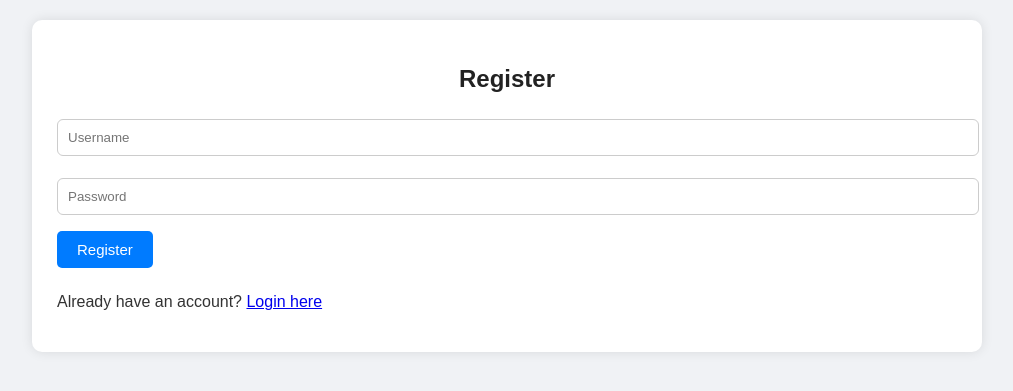
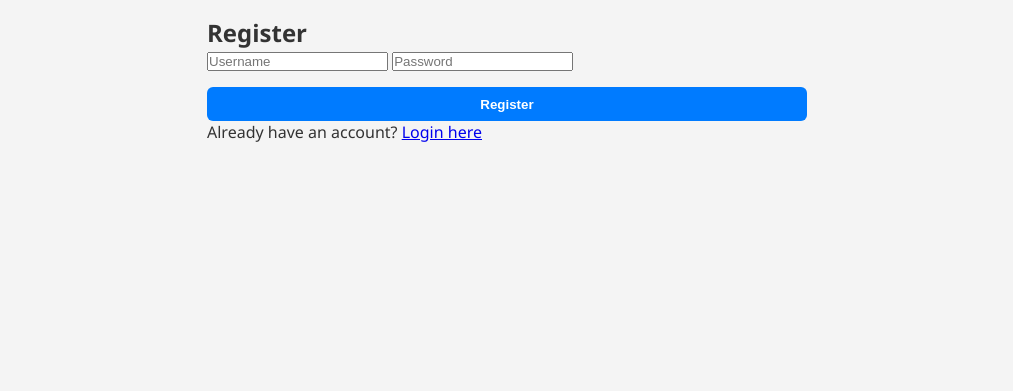
Before and after one commit to tasfiq1110/website, a Flask app: page / in a window 1280 px wide. Shown: the top 391 px of the page, without its empty margins (133-1146 px from the left). Run offline with Flask 3, Linux system fonts and the light colour scheme.

Commit message:
Update style.css

```diff
--- a/static/style.css
+++ b/static/style.css
@@ -1,79 +1,74 @@
+/* Reset */
+* {
+    box-sizing: border-box;
+    margin: 0;
+    padding: 0;
+}
+
 body {
-    font-family: Arial, sans-serif;
-    background-color: #f0f2f5;
-    margin: 0;
-    padding: 20px;
+    font-family: 'Segoe UI', Tahoma, Geneva, Verdana, sans-serif;
+    background-color: #f4f4f4;
+    padding: 1rem;
     color: #333;
 }
 
 .container {
-    max-width: 900px;
+    max-width: 600px;
     margin: auto;
-    background: white;
-    padding: 25px;
-    border-radius: 10px;
-    box-shadow: 0 0 12px rgba(0,0,0,0.1);
 }
 
-h1, h2 {
+h1 {
     text-align: center;
-    margin-bottom: 20px;
-    color: #222;
+    margin-bottom: 1rem;
 }
 
-form {
-    margin-bottom: 25px;
+.card {
+    background: white;
+    padding: 1rem;
+    margin-bottom: 1.2rem;
+    border-radius: 10px;
+    box-shadow: 0 2px 8px rgba(0,0,0,0.05);
 }
 
-label {
+form label {
+    display: block;
+    margin-top: 0.8rem;
     font-weight: bold;
-    margin-bottom: 10px;
-    display: block;
 }
 
-input[type="text"],
-input[type="password"],
 input[type="number"],
+input[type="month"],
 textarea {
     width: 100%;
-    padding: 10px;
-    margin-top: 6px;
-    margin-bottom: 16px;
+    padding: 0.6rem;
+    margin-top: 0.4rem;
     border: 1px solid #ccc;
     border-radius: 6px;
 }
 
 .checkbox-group {
     display: flex;
+    justify-content: space-between;
     flex-wrap: wrap;
-    gap: 12px;
-    margin-top: 10px;
-    margin-bottom: 20px;
+    margin: 1rem 0;
 }
 
 .checkbox-group label {
-    display: flex;
-    align-items: center;
-    background: #f7f7f7;
-    padding: 10px 12px;
-    border-radius: 6px;
-    cursor: pointer;
-    border: 1px solid #ccc;
-}
-
-.checkbox-group input[type="checkbox"] {
-    margin-right: 8px;
-    transform: scale(1.2);
+    flex: 1 0 30%;
+    margin-bottom: 0.5rem;
 }
 
 button {
-    background-color: #007bff;
+    background-color: #007BFF;
+    color: white;
     border: none;
-    padding: 10px 20px;
-    font-size: 15px;
-    border-radius: 5px;
-    color: white;
+    padding: 0.6rem 1rem;
+    border-radius: 6px;
+    margin-top: 1rem;
     cursor: pointer;
+    width: 100%;
+    font-weight: bold;
+    transition: 0.3s;
 }
 
 button:hover {
```
Also changed, not shown: other parts of static/style.css (+33 -25 lines).
